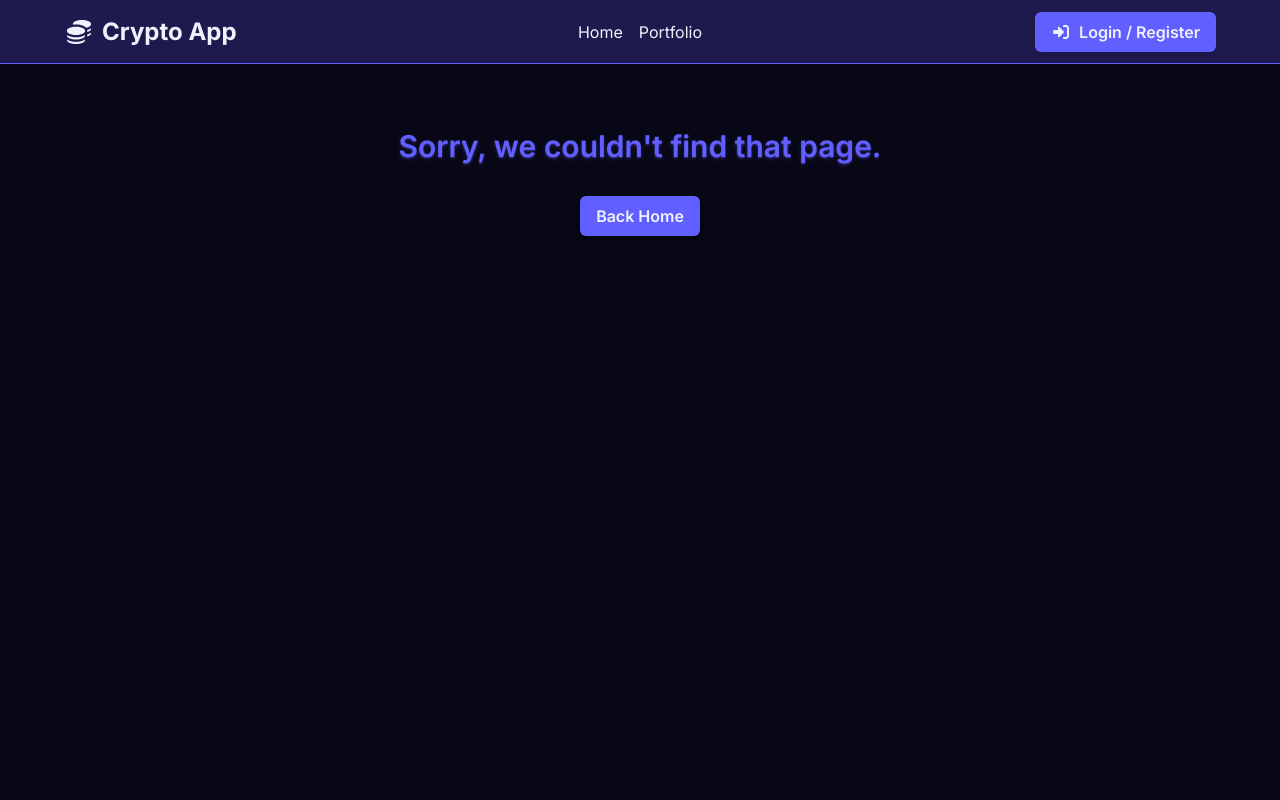
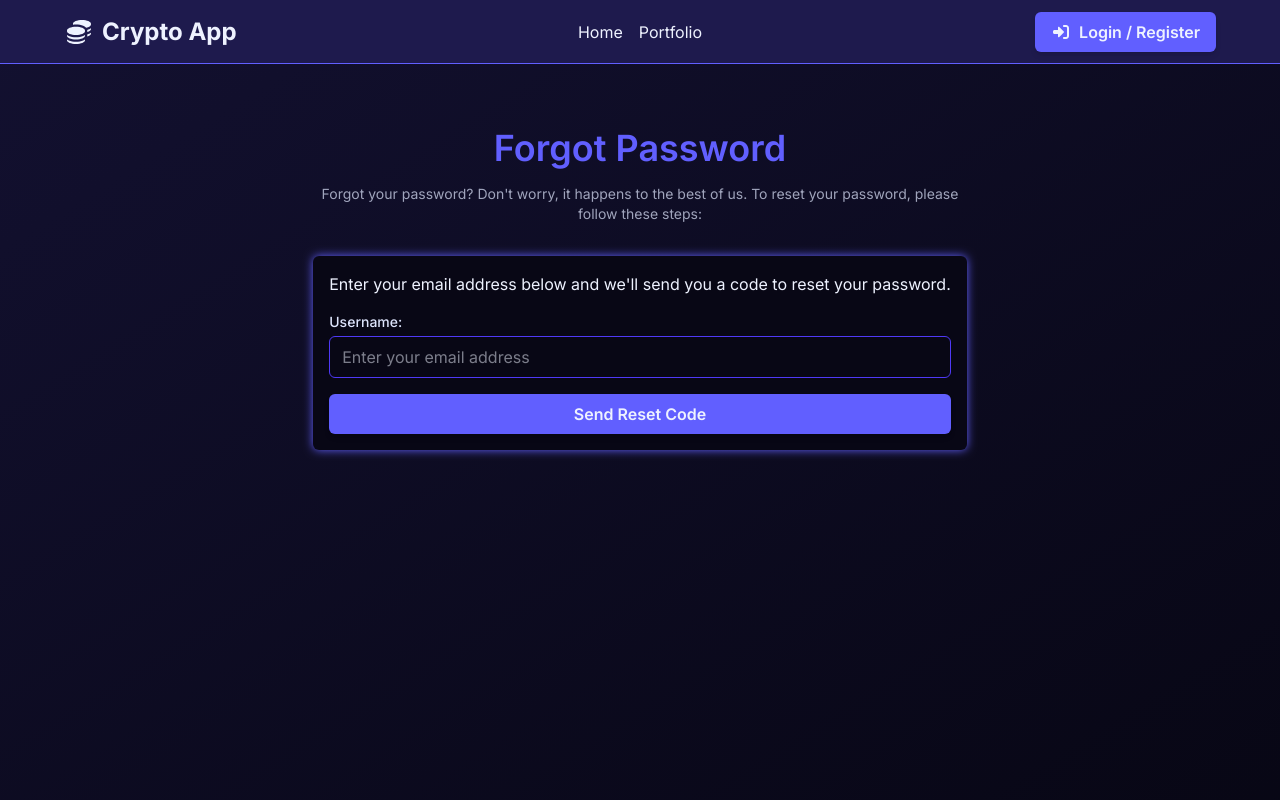
Before and after one commit to WadeTyler/Crypto-App, a React (Vite) app in the folder frontend/: page /auth/forgot-password in a window 1280 px wide. Shown: the top 800 px of the page. Built offline with nearby package versions, Linux system fonts and the light colour scheme; no server answers.

Commit message:
feat: add Forgot Password functionality with forms for code retrieval and password change

```diff
--- a/frontend/src/App.tsx
+++ b/frontend/src/App.tsx
@@ -11,6 +11,7 @@ import LoadingPage from "./pages/LoadingPage.tsx";
 import CoinPage from "./pages/CoinPage.tsx";
 import PortfolioPage from "./pages/PortfolioPage.tsx";
 import Footer from "./components/Footer.tsx";
+import ForgotPasswordPage from "./pages/ForgotPasswordPage.tsx";
 
 
 export default function App() {
@@ -34,6 +35,7 @@ export default function App() {
       {!isLoadingAuthUser && (
         <Routes>
           <Route path="/auth" element={authUser ? <Navigate to="/portfolio"/> : <AuthPage />}/>
+          <Route path="/auth/forgot-password" element={<ForgotPasswordPage />} />
           <Route path="/profile" element={!authUser ? <Navigate to="/auth"/> : <ProfilePage />}/>
           <Route path="/portfolio" element={!authUser ? <Navigate to="/auth"/> : <PortfolioPage />}/>
           <Route path="/coins/:id" element={<CoinPage />} />
--- a/frontend/src/features/auth/auth.api.ts
+++ b/frontend/src/features/auth/auth.api.ts
@@ -1,4 +1,4 @@
-import type {AppUser, LoginRequest, RegisterRequest} from "./auth.types.ts";
+import type {AppUser, ChangePasswordRequest, LoginRequest, RegisterRequest} from "./auth.types.ts";
 
 const API_URL = import.meta.env.VITE_BASE_API_URL;
 
@@ -73,3 +73,32 @@ export async function logout(): Promise<void> {
     throw new Error(data.message || "Logout failed");
   }
 }
+
+export async function forgotPassword(username: string): Promise<void> {
+  const response = await fetch(`${API_URL}/api/v1/auth/forgot-password?username=${username}`, {
+    method: "POST",
+    headers: {
+      "Content-Type": "application/json"
+    }
+  });
+
+  if (!response.ok) {
+    const data = await response.json();
+    throw new Error(data.message || "Forgot password request failed");
+  }
+}
+
+export async function changePassword(changePasswordRequest: ChangePasswordRequest) {
+  const response = await fetch(`${API_URL}/api/v1/auth/change-password`, {
+    method: "PATCH",
+    headers: {
+      "Content-Type": "application/json"
+    },
+    body: JSON.stringify(changePasswordRequest)
+  });
+
+  if (!response.ok) {
+    const data = await response.json();
+    throw new Error(data.message || "Change password request failed");
+  }
+}
--- a/frontend/src/pages/AuthPage.tsx
+++ b/frontend/src/pages/AuthPage.tsx
@@ -3,6 +3,7 @@ import {faEnvelope, faLock, faRightToBracket, faSignature, faUserPlus} from "@fo
 import {FontAwesomeIcon} from "@fortawesome/react-fontawesome";
 import {useMutation, useQueryClient} from "@tanstack/react-query";
 import {login, register} from "../features/auth/auth.api.ts";
+import {Link} from "react-router";
 
 
 export default function AuthPage() {
@@ -14,7 +15,7 @@ export default function AuthPage() {
         <div className="flex items-center justify-center flex-col gap-8 m-auto max-w-xl w-full">
           {/* Mode Selector */}
           <ModeSelector mode={mode} setMode={setMode}/>
-          {mode === "login" ? <LoginForm/> : <RegisterForm />}
+          {mode === "login" ? <LoginForm/> : <RegisterForm/>}
         </div>
       </div>
     </div>
@@ -28,7 +29,8 @@ function ModeSelector({mode, setMode}: {
   const modeSelected = "bg-accent-hover shadow-accent shadow-md font-bold";
 
   return (
-    <div className="bg-background-secondary w-full rounded-md h-8 flex items-center justify-between shadow-lg text-sm lg:text-base">
+    <div
+      className="bg-background-secondary w-full rounded-md h-8 flex items-center justify-between shadow-lg text-sm lg:text-base">
       <button
         onClick={() => setMode("login")}
         className={`w-full flex items-center justify-center gap-2 h-full cursor-pointer rounded-md duration-200 hover:bg-accent-hover hover:shadow-accent hover:shadow-md hover:font-bold ${mode === "login" && modeSelected}`}>
@@ -68,7 +70,8 @@ function LoginForm() {
   }
 
   return (
-    <form className="w-full bg-background-secondary p-4 lg:p-8 shadow-xl rounded-md flex flex-col gap-4" onSubmit={handleSubmit}>
+    <form className="w-full bg-background-secondary p-4 lg:p-8 shadow-xl rounded-md flex flex-col gap-4"
+          onSubmit={handleSubmit}>
       <div>
         <h2 className="text-2xl font-semibold text-center text-balance">Welcome back!</h2>
         <p className="text-center text-balance text-sm text-secondary">
@@ -95,6 +98,9 @@ function LoginForm() {
                placeholder="Enter your password" name="password" id="password"
                required minLength={8} maxLength={100}
         />
+        <Link className="text-sm text-accent ml-auto hover:underline font-semibold" to="/auth/forgot-password">
+          Forgot Password?
+        </Link>
       </div>
 
       {error && (
@@ -135,7 +141,8 @@ function RegisterForm() {
   }
 
   return (
-    <form className="w-full bg-background-secondary p-4 lg:p-8 shadow-xl rounded-md flex flex-col gap-4" onSubmit={handleSubmit}>
+    <form className="w-full bg-background-secondary p-4 lg:p-8 shadow-xl rounded-md flex flex-col gap-4"
+          onSubmit={handleSubmit}>
       <div>
         <h2 className="text-2xl font-semibold text-center text-balance">Let's get started!</h2>
         <p className="text-center text-balance text-sm text-secondary">
@@ -155,7 +162,7 @@ function RegisterForm() {
 
       <div className="input-container">
         <label htmlFor="firstName" className="input-label">
-          <FontAwesomeIcon icon={faSignature} />
+          <FontAwesomeIcon icon={faSignature}/>
           First Name:
         </label>
         <input type="text" className="input-bar"
@@ -166,7 +173,7 @@ function RegisterForm() {
 
       <div className="input-container">
         <label htmlFor="lastName" className="input-label">
-          <FontAwesomeIcon icon={faSignature} />
+          <FontAwesomeIcon icon={faSignature}/>
           Last Name:
         </label>
         <input type="text" className="input-bar"
--- /dev/null
+++ b/frontend/src/pages/ForgotPasswordPage.tsx
@@ -0,0 +1,156 @@
+import {useMutation} from "@tanstack/react-query";
+import {changePassword, forgotPassword} from "../features/auth/auth.api.ts";
+import {LoadingSm} from "../components/LoadingSpinner.tsx";
+import {type FormEvent, useState} from "react";
+import {useNavigate, useSearchParams} from "react-router";
+
+export default function ForgotPasswordPage() {
+
+  const [searchParams] = useSearchParams();
+  const username = searchParams.get("username") ?? "";
+
+  return (
+    <div className="page bg-gradient-to-tl from-background to-background-secondary/50">
+      <div className="container mx-auto flex flex-col gap-8">
+        <div className="flex flex-col gap-4 text-center items-center">
+          <h1 className="text-accent lg:text-4xl md:text-3xl text-2xl font-semibold">Forgot Password</h1>
+          <p className="max-w-2xl text-sm text-secondary/70">
+            Forgot your password? Don't worry, it happens to the best of us. To reset your password, please follow these
+            steps:
+          </p>
+        </div>
+        {!username ? (
+          <GetCodeForm />
+        ) : (
+          <ChangePasswordForm username={username} />
+        )}
+
+
+      </div>
+
+    </div>
+  )
+}
+
+function GetCodeForm() {
+
+  const navigate = useNavigate();
+  const [username, setUsername] = useState("");
+
+  const {mutate: handleForgotPassword, isPending: isGettingCode, error: getCodeError} = useMutation({
+    mutationFn: forgotPassword,
+    onSuccess: async () => {
+      await navigate(`/auth/forgot-password?username=${username}`);
+    }
+  });
+
+  function handleSubmit(e: FormEvent) {
+    e.preventDefault();
+    handleForgotPassword(username);
+  }
+
+  return (
+    <form
+      onSubmit={handleSubmit}
+      className="flex flex-col gap-4 rounded-md shadow-[0_0_10px_var(--color-accent)] mx-auto bg-background p-4"
+    >
+      <p>
+        Enter your email address below and we'll send you a code to reset your password.
+      </p>
+
+      <div className="input-container">
+        <label htmlFor="username" className="input-label">Username:</label>
+        <input type="email" className="input-bar" id="username" name="username"
+               required
+               maxLength={255}
+               placeholder="Enter your email address"
+               value={username}
+               onChange={(e) => setUsername(e.target.value)}
+        />
+      </div>
+
+      {getCodeError && (
+        <p className="text-danger text-center text-balance">{(getCodeError as Error).message}</p>
+      )}
+
+      <button type="submit" className="btn-1" disabled={isGettingCode}>
+        {isGettingCode ? <LoadingSm/> : "Send Reset Code"}
+      </button>
+    </form>
+  )
+}
+
+function ChangePasswordForm({username}: ({
+  username: string;
+})) {
+
+  const navigate = useNavigate();
+
+  async function handleGoBack() {
+    await navigate("/auth/forgot-password");
+  }
+
+  const {mutate: handleChangePassword, isPending: isChanging, error: changeError} = useMutation({
+    mutationFn: changePassword,
+    onSuccess: async () => {
+      await navigate("/auth");
+    }
+  });
+
+  function handleSubmit(e: FormEvent) {
+    e.preventDefault();
+
+    const formData = new FormData(e.target as HTMLFormElement);
+    const code = formData.get("code") as string;
+    const newPassword = formData.get("newPassword") as string;
+    const verifyNewPassword = formData.get("verifyNewPassword") as string;
+    handleChangePassword({code, username, newPassword, verifyNewPassword});
+  }
+
+
+  return (
+    <form
+      onSubmit={handleSubmit}
+      className="flex flex-col gap-4 rounded-md shadow-[0_0_10px_var(--color-accent)] mx-auto bg-background p-4"
+    >
+      <p>
+        A reset code has been sent to {username}. Please check your email and follow the instructions to reset your
+        password.
+      </p>
+
+      <div className="input-container">
+        <label htmlFor="code" className="input-label">Code:</label>
+        <input type="text" className="input-bar" required id="code" name="code"
+               placeholder="Enter the code you received"/>
+      </div>
+
+      <div className="input-container">
+        <label htmlFor="newPassword" className="input-label">New Password:</label>
+        <input type="password" className="input-bar" required id="newPassword" name="newPassword"
+               maxLength={100}
+               placeholder="Enter new password"/>
+      </div>
+
+      <div className="input-container">
+        <label htmlFor="verifyNewPassword" className="input-label">Verify New Password:</label>
+        <input type="password" className="input-bar" required id="verifyNewPassword" name="verifyNewPassword"
+               maxLength={100}
+               placeholder="Verify new password"/>
+      </div>
+
+      {changeError && (
+        <p className="text-danger text-center text-balance">{(changeError as Error).message}</p>
+      )}
+
+      <div className="flex items-center ml-auto gap-4">
+        <button type="button" className="btn-2" onClick={handleGoBack} disabled={isChanging}>
+          Back
+        </button>
+        <button type="submit" className="btn-1" disabled={isChanging}>
+          {isChanging ? <LoadingSm/> : "Change Password"}
+        </button>
+      </div>
+
+    </form>
+  )
+}
```
Also changed, not shown: frontend/src/features/auth/auth.types.ts (+7 -0 lines).
